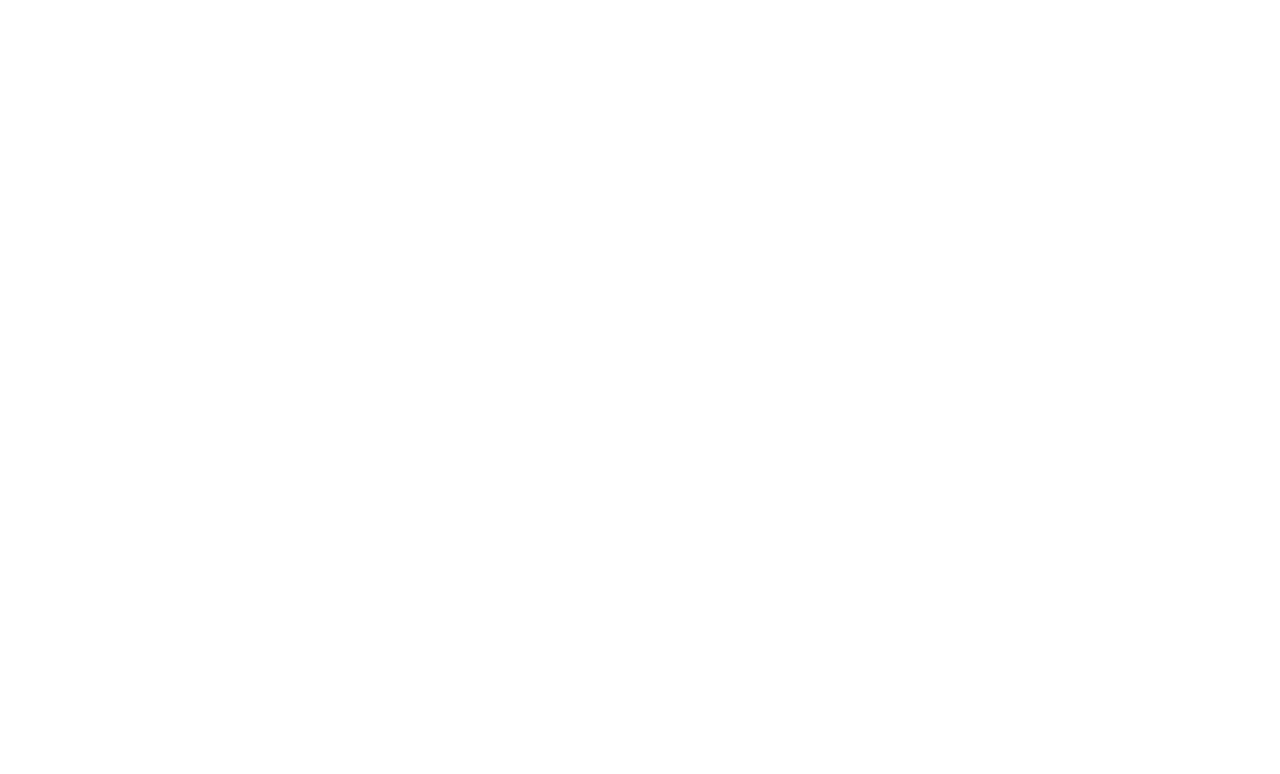
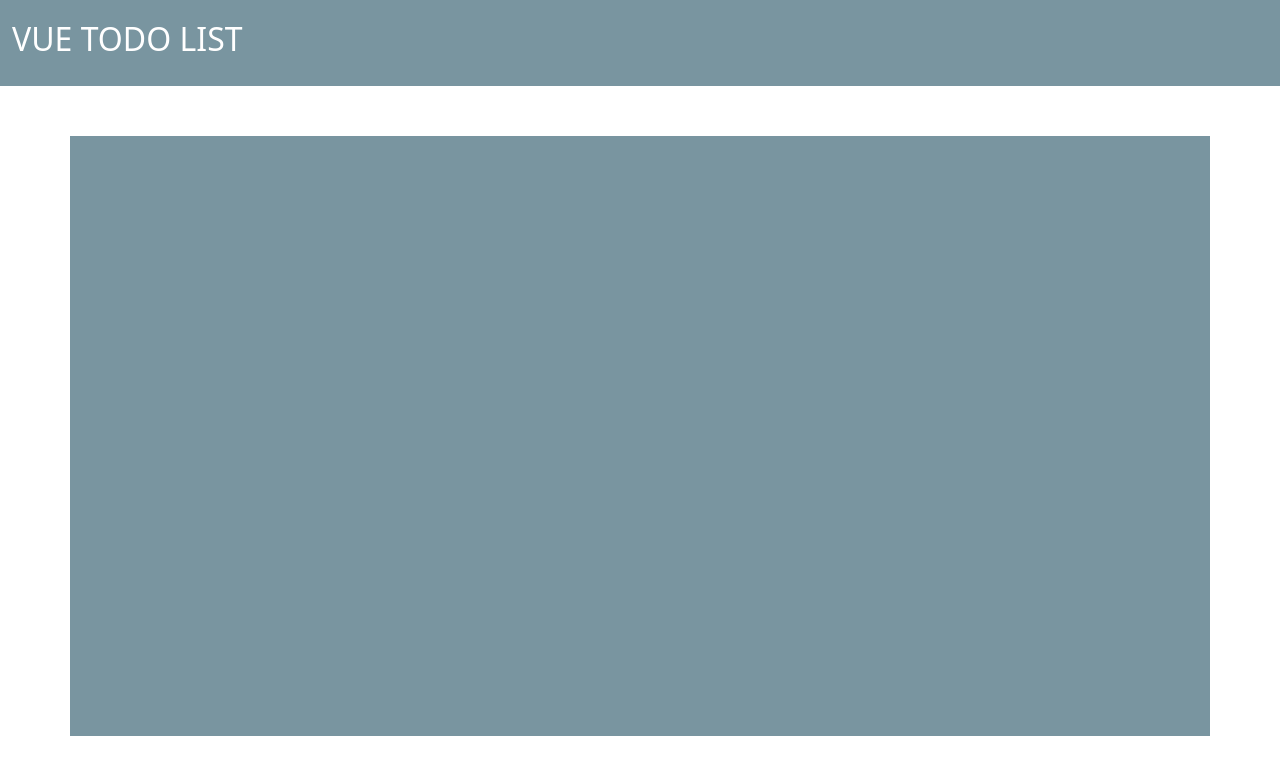
Before and after one commit to SimoneDUrso/vue-todolist, a plain HTML site: page index.html in a window 1280 px wide. Drawn offline with nearby package versions, Linux system fonts and the light colour scheme.

Commit message:
[UPD] Created container inside main section that will contain the ul

```diff
--- a/css/style.css
+++ b/css/style.css
@@ -3,3 +3,22 @@
     padding: 0;
     box-sizing: border-box;
 }
+
+header {
+    padding: 20px 0;
+    background-color: rgb(121, 149, 160);
+    color: #fff;
+}
+
+h2 {
+    text-transform: uppercase;
+}
+
+.container {
+    width: 1200px;
+    margin: 50px auto;
+    height: 600px;
+    background-color: rgb(121, 149, 160);
+}
+
+ul li {}
--- a/index.html
+++ b/index.html
@@ -15,7 +15,33 @@
 
 <body>
 
+    <!-- HEADER -->
+    <header>
+        <div class="container-fluid">
+            <div class="row">
+                <div class="col-12">
+                    <h2>VUE TODO LIST</h2>
+                </div>
+            </div>
+        </div>
+    </header>
 
+    <!-- MAIN -->
+    <main>
+        <div id="app">
+            <div class="container">
+                <div class="row">
+                    <div class="col-12">
+                        <ul class="list-unstyled">
+                            <li></li>
+                        </ul>
+                    </div>
+                </div>
+            </div>
+        </div>
+    </main>
+
+    <script src="https://unpkg.com/vue@3/dist/vue.global.js"></script>
     <script src="./js/script.js" type="text/javascript"></script>
 </body>
 
```
